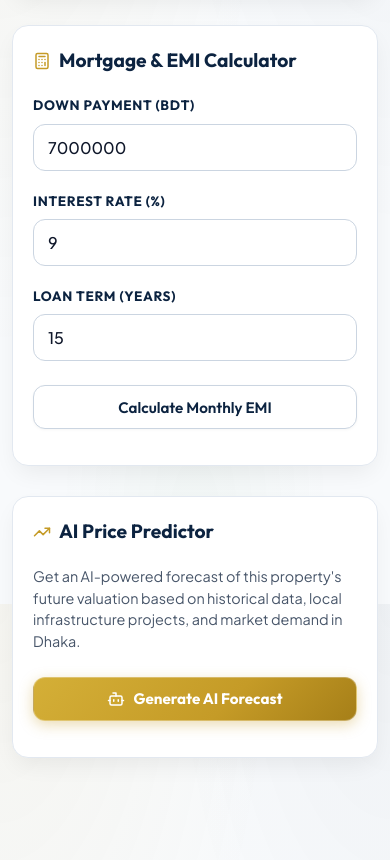
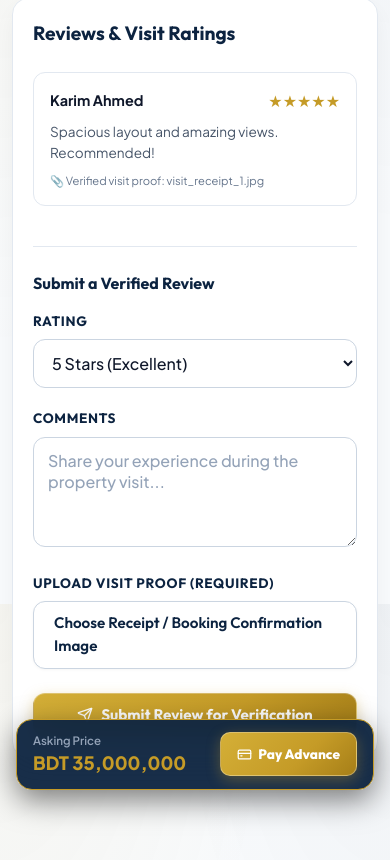
Before and after one commit to Nurin007/Nestora, a React (Vite) app in the folder nestora-frontend/: page /property/1 in a window 390 px wide. Shown: the part 3616-4476 px from the top of the page. Built offline with nearby package versions, Linux system fonts and the light colour scheme; sample sign-in values are in the browser's storage.

Commit message:
fix: make payment and booking card fixed/sticky at top on mobile and add floating mobile pay button

```diff
--- a/nestora-frontend/src/index.css
+++ b/nestora-frontend/src/index.css
@@ -356,6 +356,7 @@ a {
   }
   .property-details-layout > div:last-child {
     position: static !important;
+    order: -1 !important; /* Pushes Payment & Booking Card right to the top above reviews! */
   }
 
   .buyer-dashboard-layout {
--- a/nestora-frontend/src/pages/PropertyDetails.jsx
+++ b/nestora-frontend/src/pages/PropertyDetails.jsx
@@ -730,6 +730,54 @@ export default function PropertyDetails({ user, properties, bookings, setBooking
 
       </div>
 
+      {/* Fixed Mobile Bottom Action Bar (always visible at bottom on phones) */}
+      <div className="mobile-only" style={{
+        position: 'fixed',
+        bottom: '68px',
+        left: '16px',
+        right: '16px',
+        zIndex: 9980,
+        background: 'rgba(12, 35, 64, 0.95)',
+        backdropFilter: 'blur(16px)',
+        border: '1.5px solid var(--primary)',
+        borderRadius: '16px',
+        padding: '12px 16px',
+        boxShadow: '0 10px 30px rgba(0,0,0,0.5)',
+        display: 'flex',
+        alignItems: 'center',
+        justifyContent: 'space-between',
+        gap: '12px'
+      }}>
+        <div>
+          <div style={{ fontSize: '0.72rem', color: '#94a3b8', fontWeight: 600 }}>Asking Price</div>
+          <div style={{ fontSize: '1.15rem', fontWeight: 800, color: 'var(--primary)' }}>
+            {formatBDT(property.pricing)}
+          </div>
+        </div>
+
+        <button
+          type="button"
+          onClick={() => {
+            setPaymentModalType('BOOKING_ADVANCE');
+            setIsPaymentOpen(true);
+          }}
+          className="btn btn-primary"
+          style={{
+            padding: '10px 16px',
+            borderRadius: '10px',
+            fontWeight: 800,
+            fontSize: '0.85rem',
+            display: 'flex',
+            alignItems: 'center',
+            gap: '6px',
+            whiteSpace: 'nowrap'
+          }}
+        >
+          <CreditCard size={15} />
+          Pay Advance
+        </button>
+      </div>
+
       {/* Payment Gateway Modal */}
       <PaymentModal
         isOpen={isPaymentOpen}
```
